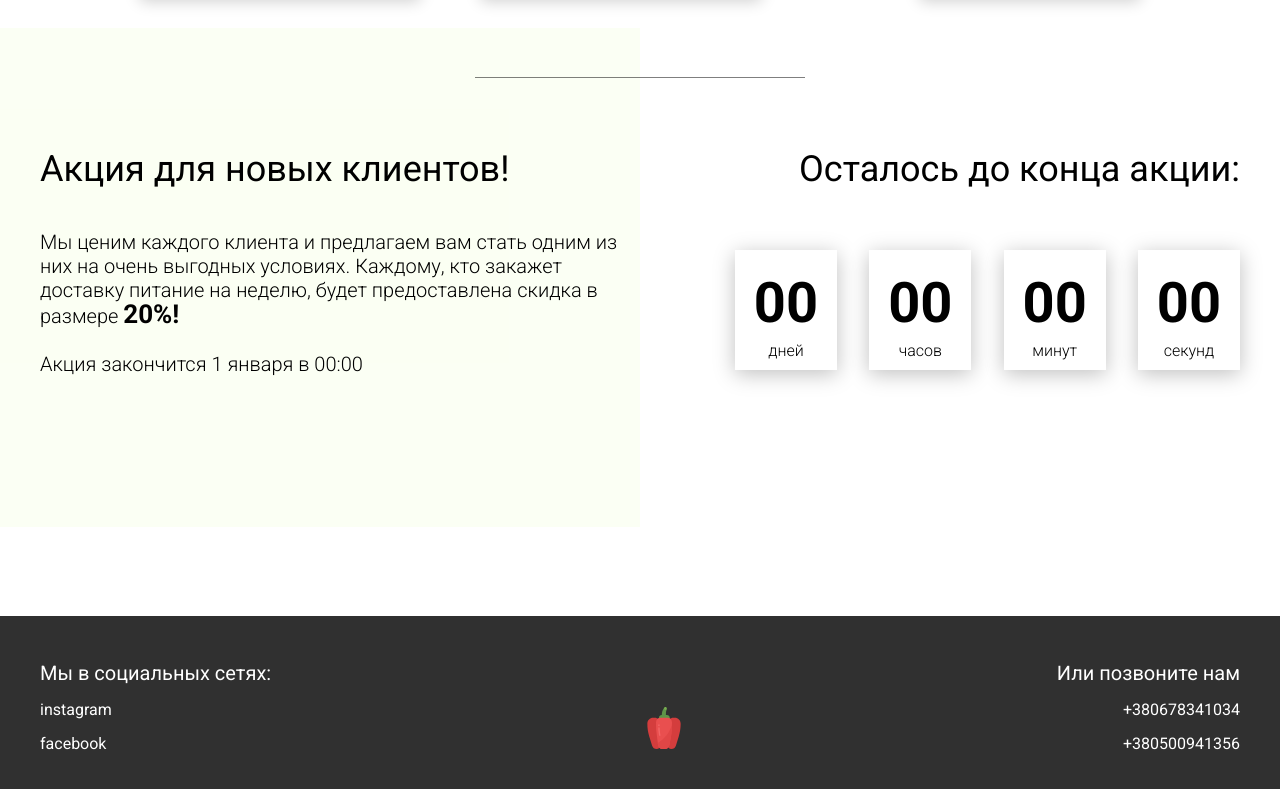
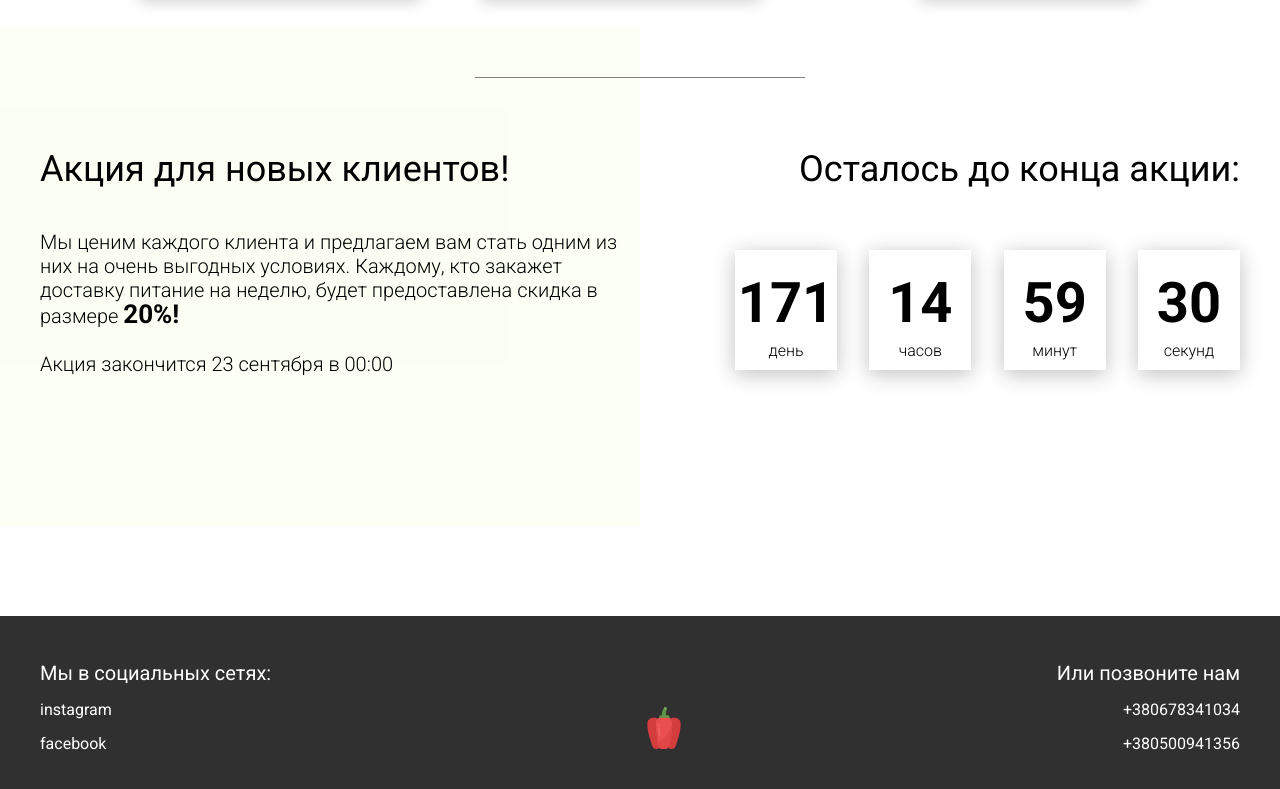
Before and after one commit to Kosto15/food, a plain HTML site: page index.html in a window 1280 px wide. Shown: the part 3448-4237 px from the top of the page. Drawn offline with Linux system fonts and the light colour scheme.

Commit message:
writed new data for timer at js and html and thinked about button connect us and changed css display

```diff
--- a/index.html
+++ b/index.html
@@ -228,26 +228,26 @@
                     Каждому, кто закажет доставку питание на неделю, будет предоставлена скидка в размере
                     <span>20%!</span>
                     <br><br>
-                    Акция закончится 1 января в 00:00
+                    Акция закончится 23 сентября в 00:00
                 </div>
             </div>
             <div class="promotion__timer">
                 <div class="title">Осталось до конца акции:</div>
                 <div class="timer">
                     <div class="timer__block">
-                        <span id="days">12</span>
-                        дней
+                        <span id="days">171</span>
+                        день
                     </div>
                     <div class="timer__block">
-                        <span id="hours">20</span>
+                        <span id="hours">11</span>
                         часов
                     </div>
                     <div class="timer__block">
-                        <span id="minutes">56</span>
+                        <span id="minutes">59</span>
                         минут
                     </div>
                     <div class="timer__block">
-                        <span id="seconds">20</span>
+                        <span id="seconds">10</span>
                         секунд
                     </div>
                 </div>
--- a/js/script.js
+++ b/js/script.js
@@ -38,7 +38,7 @@ window.addEventListener("DOMContentLoaded", function () {
     //tabs end
 
     //timer start
-    const endTime = "2026-01-01 00:00";
+    const endTime = "2026-09-23 00:00";
 
 function getTimeRemaning(endTime) {
     const total = Date.parse(endTime) - Date.parse(new Date());
```
Also changed, not shown: css/style.css.
